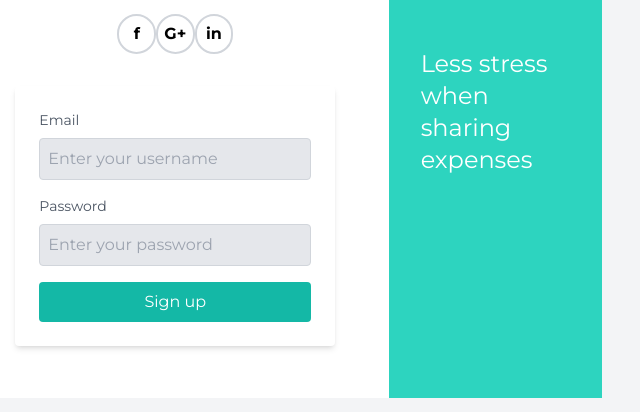
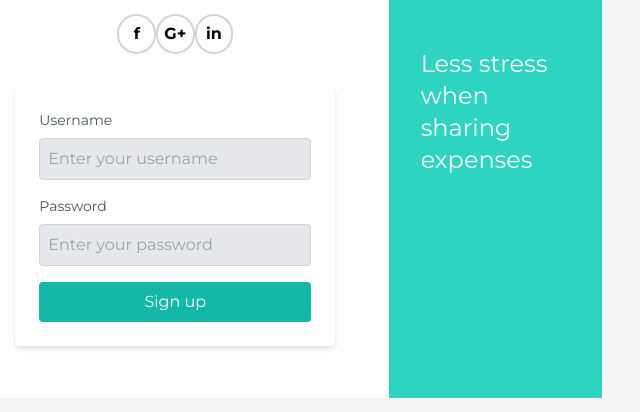
Before and after one commit to Palritika1107/Splitwise, a React (Vite) app in the folder client/: page / in a window 1280 px wide. Shown: the part 288-700 px from the top of the page, without its empty margins (358-998 px from the left). Built offline with nearby package versions, Linux system fonts and the light colour scheme.

Commit message:
jwt authentication added

```diff
--- a/client/src/components/Login.jsx
+++ b/client/src/components/Login.jsx
@@ -1,6 +1,10 @@
 import React, { useEffect } from "react";
 import { Link } from 'react-router-dom';
 import { useState } from "react";
+
+import SigninPage from "./SigninPage";
+import SignupPage from "./SignupPage";
+
 import axios from 'axios';
 
 // things to fix 1) decrease distance between splitwise logo and text 2)the login box is oveerflowing not responsive
@@ -15,43 +19,20 @@ const Login = () => {
       password: '',
     });
     const [error, setError] = useState('');
+    const [isSignup,setIsSignup] = useState(true);
+
+
 
     const handleChange = (e) => {
       const { name, value } = e.target;
       console.log(`${name} : ${value}`);
+
+
       setFormValues({
         ...formValues,
         [name]: value, // Dynamically update state based on input's name attribute
       });
     };
-
-    const handleSubmit = async(e) => {
-      e.preventDefault(); // Prevent page reload
-      const { username, password} = formValues; // Extract individual variables
-      console.log('username:', username);
-      console.log('password:', password);
-
-
-
-
-    try {
-      const response = await axios.post("/signup",{
-
-        "username" : username,
-        "password" : password
-
-    });
-      console.log(response.data);
-    } catch (err) {
-      setError('Login failed. Please check your credentials.');
-      console.log(error);
-    }
-
-
-
-      // You can use these variables as needed
-    };
-
 
 
 
@@ -65,7 +46,7 @@ const Login = () => {
       <div className="text-teal-600 mx-auto w-6/12  flex  max-w-800px  my-auto">
         {/* //left half */}
         <div className="w-8/12  p-9 bg-white flex flex-col justify-around">
-        {/* heading 1 */}
+           {/* heading 1 */}
           <div className="flex  w-3/12 justify-between mx-auto">
             <img className="w-10 block" src="/images/logo.png" alt="logo" />
 
@@ -92,64 +73,21 @@ const Login = () => {
             </div>
           </div>
 
-          {/* form */}
 
-          <div className="flex justify-center items-center p-4">
-            <form onSubmit={handleSubmit} className="bg-white p-6 rounded shadow-md w-80">
+          {/* signin or signup form */}
 
-              {/* First Text Field */}
-              <div className="mb-4">
-                <label
-                  className="block text-gray-600 text-sm mb-2"
-                  htmlFor="field1"
-                >
-                  Email
-                </label>
-                <input
-                  type="text"
-                  name="username"
-                  value={formValues.username}
-                  onChange={handleChange}
 
-                  placeholder="Enter your username"
-                  className="w-full p-2 bg-gray-200 text-gray-800 border border-gray-300 rounded focus:outline-none focus:ring focus:ring-teal-400"
+          {isSignup && <SignupPage formValues={formValues}  handleChange={handleChange} isSignup={isSignup} setIsSignup={setIsSignup} setError={setError} error={error}/>}
+          {!isSignup && <SigninPage  formValues={formValues}  handleChange={handleChange} isSignup={isSignup} setIsSignup={setIsSignup} setError={setError} error={error}/>}
 
-                />
-              </div>
 
-              {/* Second Text Field */}
-              <div className="mb-4">
-                <label
-                  className="block text-gray-600 text-sm mb-2"
-                  htmlFor="field2"
-                >
-                  Password
-                </label>
-                <input
-                  type="text"
-                  name="password"
-                  value={formValues.password}
-                  onChange={handleChange}
-                  placeholder="Enter your password"
-                  className="w-full p-2 bg-gray-200 text-gray-800 border border-gray-300 rounded focus:outline-none focus:ring focus:ring-teal-400"
-                />
-              </div>
 
-              {/* Submit Button */}
 
-              <Link to='/creategroup'>
-                <button
-                  type="submit"
-                  className="w-full bg-teal-500 text-white py-2 rounded hover:bg-teal-600 focus:outline-none focus:ring focus:ring-teal-300"
-                >
-                  Sign up
-                </button>
-              </Link>
-            </form>
-          </div>
         </div>
 
         {/* //right half */}
+        {/* this part if going out of parent box fix it  */}
+
         <div className="w-4/12  bg-teal-400  text-white flex justify-center items-center p-8">
           <p className="text-bold text-2xl">
             {" "}
--- /dev/null
+++ b/client/src/components/SigninPage.jsx
@@ -0,0 +1,123 @@
+import React from 'react'
+import { useNavigate } from 'react-router-dom';
+import axios from 'axios';
+
+const SigninPage = ({formValues,handleChange,isSignup, setIsSignup,setError,error}) => {
+
+    const navigate = useNavigate();
+
+    const handleSubmitSignin = async (e) => {
+        // console.log("onsumbit called");
+        e.preventDefault(); // Prevent page reload
+        console.log(formValues);
+
+
+        const { username, password } = formValues; // Extract individual variables
+        // console.log('username:', username);
+        // console.log('password:', password);
+
+
+
+
+      try {
+        const response = await axios.post("/signin",{
+
+          "username" : username,
+          "password" : password
+
+      });
+
+        console.log(response.status);
+
+        if(response.data.isPresent){
+          // setIsSignup((isSignup) => !isSignup);
+
+          alert(response.data.message);
+
+          localStorage.setItem("token",response.data.token);
+
+          navigate('/creategroup');
+
+        }
+        else{
+          alert(response.data.message);
+          setIsSignup(true);
+        }
+
+      } catch (err) {
+        setError('Login failed. Please check your credentials.');
+        console.log(error);
+      }
+
+
+
+        // You can use these variables as needed
+      };
+
+
+
+
+
+    return(
+    <>
+             {/* form */}
+
+      <div className="flex justify-center items-center p-4">
+            <form onSubmit={handleSubmitSignin} className="bg-white p-6 rounded shadow-md w-80">
+
+              {/* First Text Field */}
+              <div className="mb-4">
+                <label
+                  className="block text-gray-600 text-sm mb-2"
+                  htmlFor="field1"
+                >
+                  Username
+                </label>
+                <input
+                  type="text"
+                  name="username"
+                  value={formValues.username}
+                  onChange={handleChange}
+
+                  placeholder="Enter your username"
+                  className="w-full p-2 bg-gray-200 text-gray-800 border border-gray-300 rounded focus:outline-none focus:ring focus:ring-teal-400"
+
+                />
+              </div>
+
+              {/* Second Text Field */}
+              <div className="mb-4">
+                <label
+                  className="block text-gray-600 text-sm mb-2"
+                  htmlFor="field2"
+                >
+                  Password
+                </label>
+                <input
+                  type="text"
+                  name="password"
+                  value={formValues.password}
+                  onChange={handleChange}
+                  placeholder="Enter your password"
+                  className="w-full p-2 bg-gray-200 text-gray-800 border border-gray-300 rounded focus:outline-none focus:ring focus:ring-teal-400"
+                />
+              </div>
+
+              {/* Submit Button */}
+
+              {/* <Link to='/creategroup'> */}
+                <button
+                  type="submit"
+                  className="w-full bg-teal-500 text-white py-2 rounded hover:bg-teal-600 focus:outline-none focus:ring focus:ring-teal-300"
+                >
+                  Sign in
+                </button>
+             {/* </Link> */}
+            </form>
+          </div>
+    </>
+
+  )
+}
+
+export default SigninPage
--- /dev/null
+++ b/client/src/components/SigninPopUp.jsx
@@ -0,0 +1,15 @@
+import React from 'react'
+import { Link } from 'react-router-dom'
+
+const SigninPopUp = () => {
+  return (
+    <>
+    <div>
+        <p>Username already present please proceed to <Link to='/signin'>Sign in</Link></p>
+    </div>
+
+    </>
+  )
+}
+
+export default SigninPopUp
--- /dev/null
+++ b/client/src/components/SignupPage.jsx
@@ -0,0 +1,123 @@
+import React from 'react'
+import { useNavigate } from 'react-router-dom';
+import axios from 'axios';
+
+const SignupPage = ({formValues,handleChange,isSignup, setIsSignup,setError,error}) => {
+
+    const navigate = useNavigate();
+
+    const handleSubmitSignup =async (e) => {
+        // console.log("onsumbit called");
+        e.preventDefault(); // Prevent page reload
+        console.log(formValues);
+
+
+        const { username, password } = formValues; // Extract individual variables
+        // console.log('username:', username);
+        // console.log('password:', password);
+
+
+
+
+      try {
+        const response = await axios.post("/signup",{
+
+          "username" : username,
+          "password" : password
+
+      });
+
+        console.log(response.status);
+
+        if(response.data.isPresent){
+          // setIsSignup((isSignup) => !isSignup);
+          setIsSignup(false);
+          alert(response.data.message);
+        }
+        else{
+          alert(response.data.message);
+        navigate('/creategroup');
+        }
+
+      } catch (err) {
+        setError('Login failed. Please check your credentials.');
+        console.log(error);
+      }
+
+
+
+        // You can use these variables as needed
+      };
+
+
+
+
+
+
+
+
+  return (
+    <>
+
+    {/* form */}
+
+    <div className="flex justify-center items-center p-4">
+            <form onSubmit={handleSubmitSignup} className="bg-white p-6 rounded shadow-md w-80">
+
+              {/* First Text Field */}
+              <div className="mb-4">
+                <label
+                  className="block text-gray-600 text-sm mb-2"
+                  htmlFor="field1"
+                >
+                  Username
+                </label>
+                <input
+                  type="text"
+                  name="username"
+                  value={formValues.username}
+                  onChange={handleChange}
+
+                  placeholder="Enter your username"
+                  className="w-full p-2 bg-gray-200 text-gray-800 border border-gray-300 rounded focus:outline-none focus:ring focus:ring-teal-400"
+
+                />
+              </div>
+
+              {/* Second Text Field */}
+              <div className="mb-4">
+                <label
+                  className="block text-gray-600 text-sm mb-2"
+                  htmlFor="field2"
+                >
+                  Password
+                </label>
+                <input
+                  type="text"
+                  name="password"
+                  value={formValues.password}
+                  onChange={handleChange}
+                  placeholder="Enter your password"
+                  className="w-full p-2 bg-gray-200 text-gray-800 border border-gray-300 rounded focus:outline-none focus:ring focus:ring-teal-400"
+                />
+              </div>
+
+              {/* Submit Button */}
+
+              {/* <Link to='/creategroup'> */}
+                <button
+                  type="submit"
+                  className="w-full bg-teal-500 text-white py-2 rounded hover:bg-teal-600 focus:outline-none focus:ring focus:ring-teal-300"
+                >
+                  Sign up
+                </button>
+             {/* </Link> */}
+            </form>
+          </div>
+
+
+    </>
+  )
+}
+
+export default SignupPage
```
Also changed, not shown: client/src/components/LoginHeader.jsx (added, +9 -0 lines), 1 other file (tests, documents, lock files or other folders).
